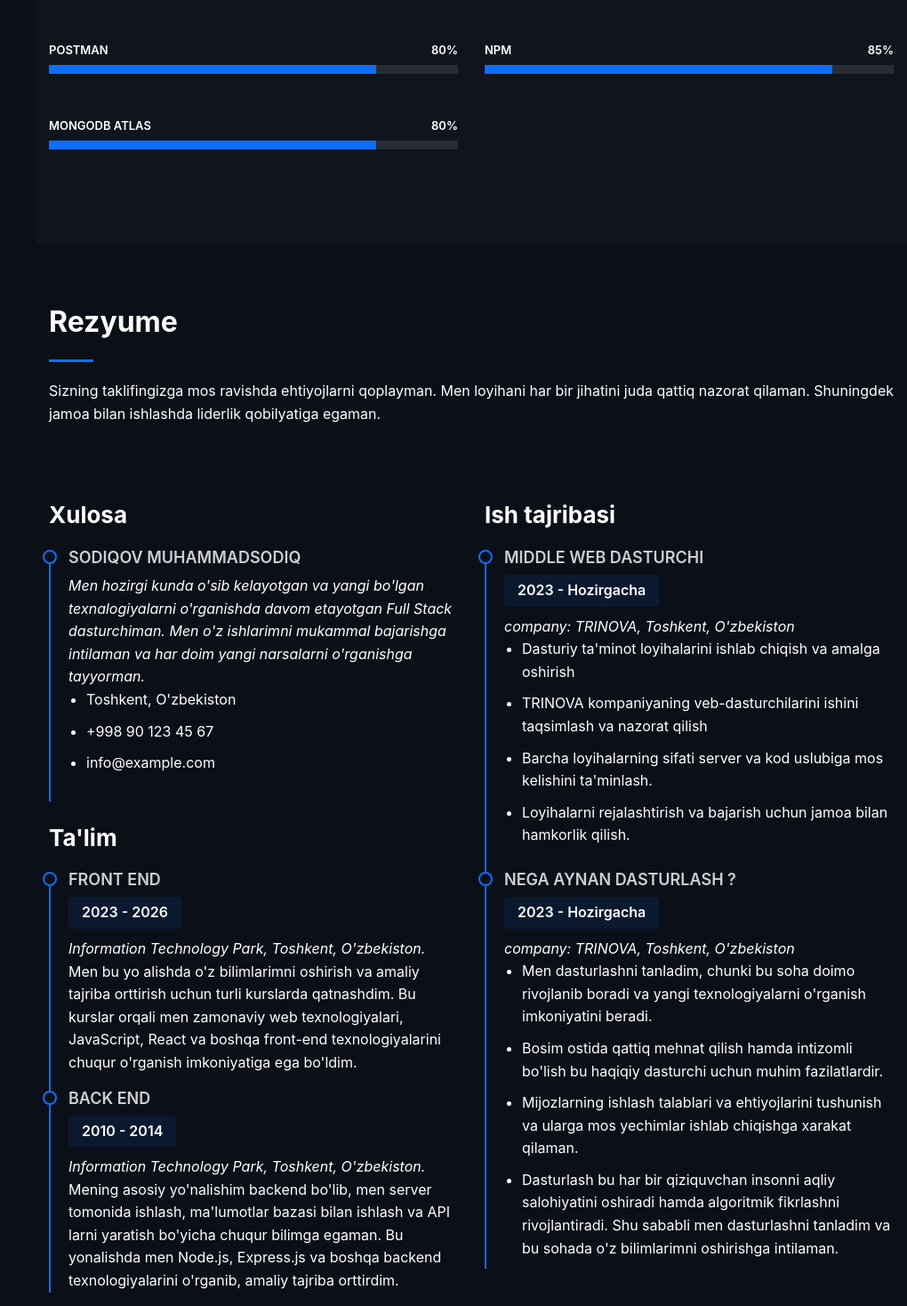
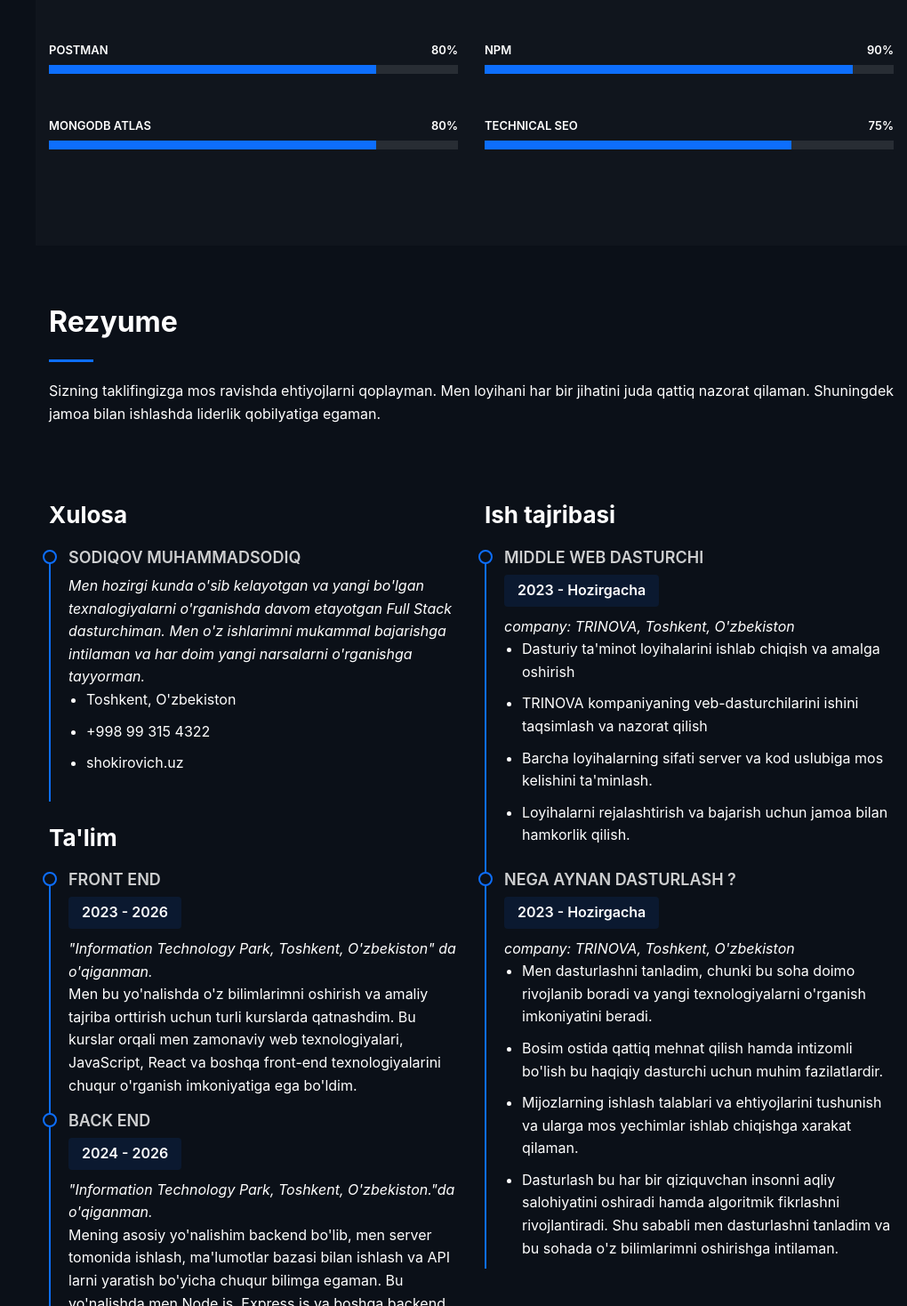
Before and after one commit to tdmcoder1337/portfolio, a React (Vite) app: page / in a window 1280 px wide. Shown: the part 3082-4550 px from the top of the page at 89% size, without its empty margins (260-1280 px from the left). Built offline with nearby package versions, Linux system fonts and the light colour scheme; the HTML template or start-up script is replaced by a standard one.

Commit message:
men haqimda va rezyume pagelari text xatoliklar tuzatildi

```diff
--- a/src/components/Rezyume/Rezyume.jsx
+++ b/src/components/Rezyume/Rezyume.jsx
@@ -3,21 +3,21 @@ import './Rezyume.css';
 const summary = {
   title: 'Sodiqov Muhammadsodiq',
   subtitle: "Men hozirgi kunda o'sib kelayotgan va yangi bo'lgan texnalogiyalarni o'rganishda davom etayotgan Full Stack dasturchiman. Men o'z ishlarimni mukammal bajarishga intilaman va har doim yangi narsalarni o'rganishga tayyorman.",
-  details: ["Toshkent, O'zbekiston", '+998 90 123 45 67', 'info@example.com'],
+  details: ["Toshkent, O'zbekiston", '+998 99 315 4322', 'shokirovich.uz'],
 };
 
 const education = [
   {
     title: 'Front End',
     year: '2023 - 2026',
-    school: 'Information Technology Park, Toshkent, O\'zbekiston.',
-    desc: 'Men bu yo\nalishda o\'z bilimlarimni oshirish va amaliy tajriba orttirish uchun turli kurslarda qatnashdim. Bu kurslar orqali men zamonaviy web texnologiyalari, JavaScript, React va boshqa front-end texnologiyalarini chuqur o\'rganish imkoniyatiga ega bo\'ldim.',
+    school: '"Information Technology Park, Toshkent, O\'zbekiston" da o\'qiganman.',
+    desc: 'Men bu yo\'nalishda o\'z bilimlarimni oshirish va amaliy tajriba orttirish uchun turli kurslarda qatnashdim. Bu kurslar orqali men zamonaviy web texnologiyalari, JavaScript, React va boshqa front-end texnologiyalarini chuqur o\'rganish imkoniyatiga ega bo\'ldim.',
   },
   {
     title: 'Back End',
-    year: '2010 - 2014',
-    school: 'Information Technology Park, Toshkent, O\'zbekiston.',
-    desc: 'Mening asosiy yo\'nalishim backend bo\'lib, men server tomonida ishlash, ma\'lumotlar bazasi bilan ishlash va API larni yaratish bo\'yicha chuqur bilimga egaman. Bu yonalishda men Node.js, Express.js va boshqa backend texnologiyalarini o\'rganib, amaliy tajriba orttirdim.',
+    year: '2024 - 2026 ',
+    school: '"Information Technology Park, Toshkent, O\'zbekiston."da o\'qiganman.',
+    desc: 'Mening asosiy yo\'nalishim backend bo\'lib, men server tomonida ishlash, ma\'lumotlar bazasi bilan ishlash va API larni yaratish bo\'yicha chuqur bilimga egaman. Bu yo\'nalishda men Node.js, Express.js va boshqa backend texnologiyalarini o\'rganib, amaliy tajriba orttirdim.',
   },
 ];
 
--- a/src/components/Skills/Skills.jsx
+++ b/src/components/Skills/Skills.jsx
@@ -27,7 +27,8 @@ const otherSkills = [
   { name: 'MONGODB ATLAS', value: 80 },
   { name: 'VERCEL', value: 85 },
   { name: 'NETLIFY', value: 80 },
-  { name: 'NPM', value: 85 },
+  { name: 'NPM', value: 90 },
+  {name: 'Technical SEO', value: 75},
 ];
 
 function SkillBar({ name, value }) {
@@ -106,7 +107,7 @@ export default function Skills() {
           </div>
         </div>
 
-        <h3 className="skills-category skills-category--other">Qo'shimcha bunitexnologiyalar</h3>
+        <h3 className="skills-category skills-category--other">Qo'shimcha texnologiyalar</h3>
         <div className="row">
           <div className="col-lg-6">
             {otherLeft.map((skill) => (
```
